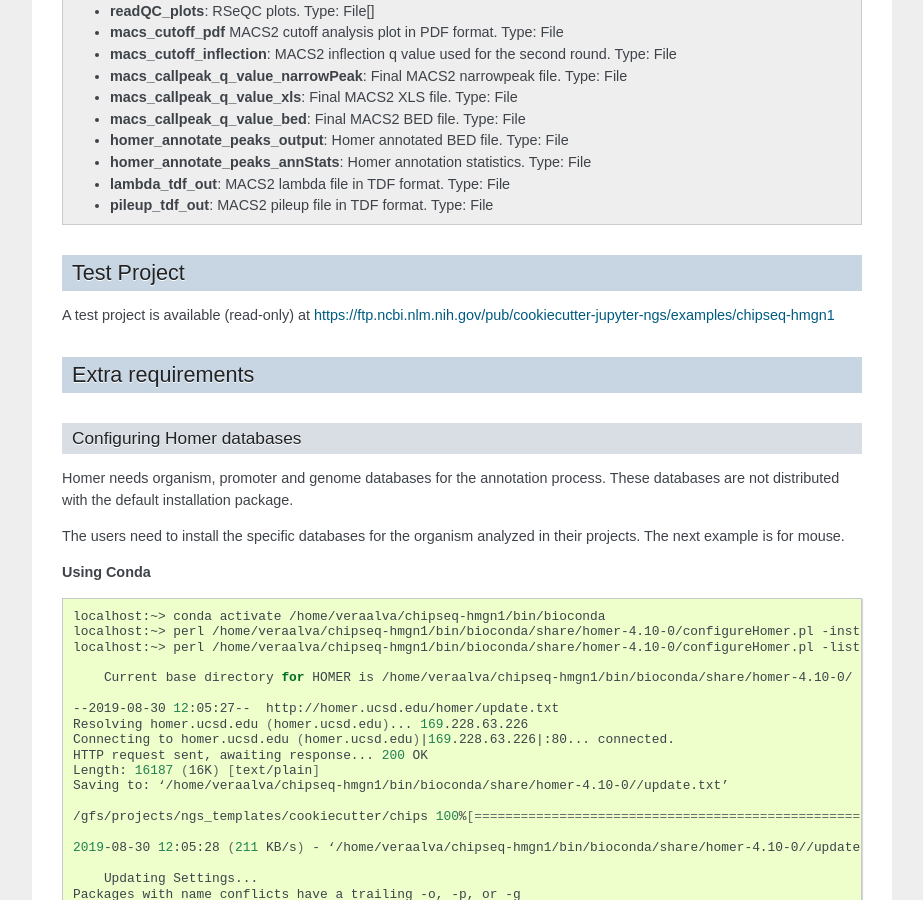
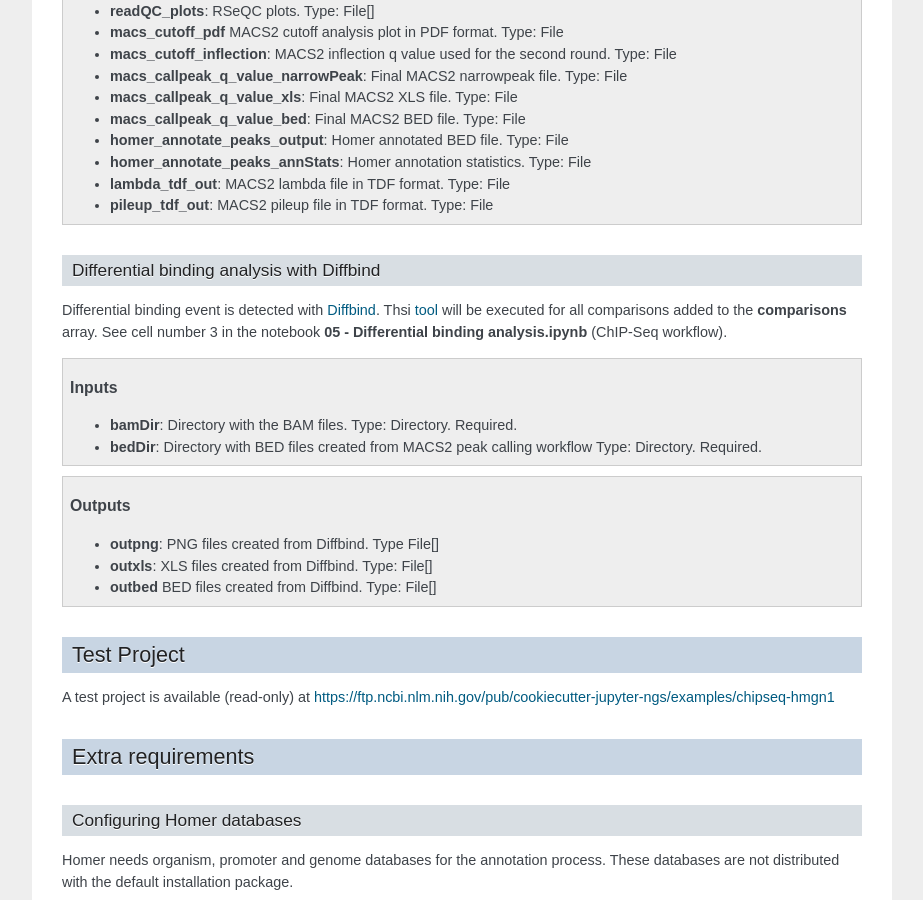
Before and after one commit to ncbi/pm4ngs, a Sphinx documentation site: the page built from docs/source/workflows/diff_bind_event_chipseq.rst, in a window 1280 px wide and 900 px high, scrolled down 11233 px. Shown: the whole window, without its empty margins (198-1121 px from the left). Built offline with Sphinx 7.4.7, drawn with Linux system fonts in a browser that asks for light colours; some of the changed text lies outside the part shown.

Commit message:
Adding docs for ChIP-Seq workflow

```diff
--- /dev/null
+++ b/docs/source/cwl/differential_binding-DiffBind.rst
@@ -0,0 +1,23 @@
+Differential binding analysis with Diffbind
+^^^^^^^^^^^^^^^^^^^^^^^^^^^^^^^^^^^^^^^^^^^
+
+Differential binding event is detected with `Diffbind`_. Thsi `tool`_ will be executed for all comparisons added to the
+**comparisons** array. See cell number 3 in the notebook **05 - Differential binding analysis.ipynb**
+(ChIP-Seq workflow).
+
+.. topic:: Inputs
+
+    * **bamDir**: Directory with the BAM files.
+      Type: Directory. Required.
+    * **bedDir**: Directory with BED files created from MACS2 peak calling workflow
+      Type: Directory. Required.
+
+
+.. topic:: Outputs
+
+    * **outpng**: PNG files created from Diffbind. Type File[]
+    * **outxls**: XLS files created from Diffbind. Type: File[]
+    * **outbed** BED files created from Diffbind. Type: File[]
+
+.. _Diffbind: https://bioconductor.org/packages/release/bioc/html/DiffBind.html
+.. _tool: https://github.com/ncbi/cwl-ngs-workflows-cbb/blob/master/tools/R/DiffBind.cwl
--- a/docs/source/workflows/diff_bind_event_chipseq.rst
+++ b/docs/source/workflows/diff_bind_event_chipseq.rst
@@ -357,6 +357,7 @@ CWL workflows
 .. include:: /cwl/trimmomatic.rst
 .. include:: /cwl/chip-seq-alignment.rst
 .. include:: /cwl/peak-caller-MACS2.rst
+.. include:: /cwl/differential_binding-DiffBind.rst
 
 Test Project
 ------------
```
